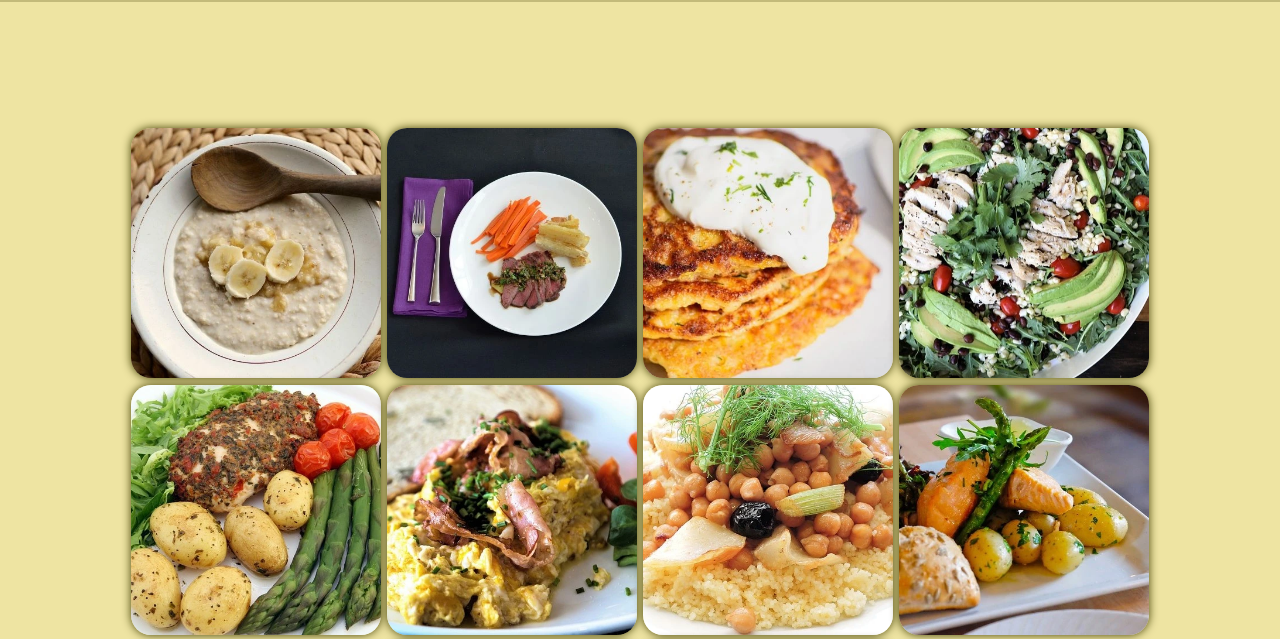
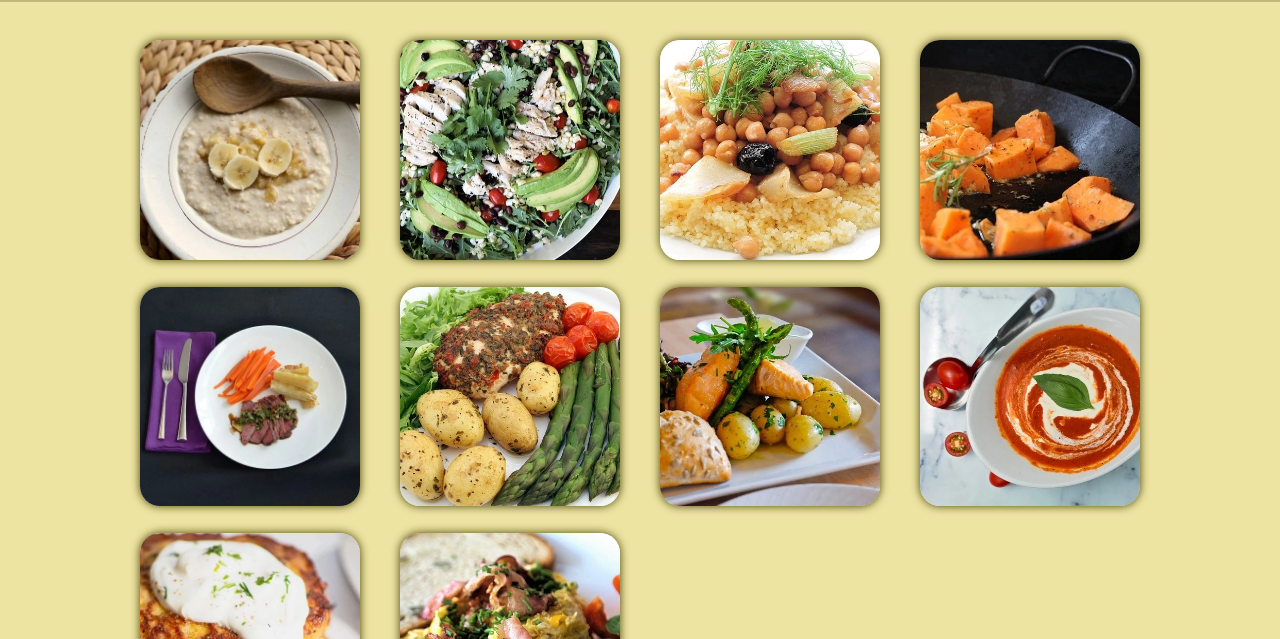
Before and after one commit to JanCimWay/soul-food, a plain HTML site: page gallery.html in a window 1280 px wide. Shown: the part 102-741 px from the top of the page. Drawn offline with Linux system fonts and the light colour scheme.

Commit message:
images made responsive, gallery page done

```diff
--- a/assets/css/style.css
+++ b/assets/css/style.css
@@ -38,6 +38,9 @@ td {
 img {
     box-shadow: 0 0 10px #423f03;
     border-radius: 20px;
+    margin: 20px;
+    width: 80%;
+    max-width: 350px; /* 300px */
 }
 
 /* Header */
@@ -111,7 +114,7 @@ main {
     bottom: 50px;
     right: 20px;
     max-width: 400px;
-    color: 423f03;
+    color: #423f03;
     padding: 20px 10px;
 }
 
@@ -133,13 +136,6 @@ main {
     flex-direction: column;
     align-items: center;
     max-width: 750px;
-}
-
-#about img {
-    width: 80vw;
-    height: 80vw;
-    max-width: 300px;
-    max-height: 300px;
 }
 
 #about p {
@@ -203,26 +199,23 @@ main {
 /* Gallery */
 
 #gallery {
-    padding: 10vw 30px;
+    max-width: 80vw;
+    margin: 30px auto;
     display: flex;
     flex-direction: column;
-    align-items: center;
+}
+
+#menu-pics img {
+    margin: 10px;
+    width: 90%;
+    max-width: 400px;
+}
+
+#menu-pics {
     text-align: center;
 }
 
-#menu-pics img {
-    width: 80vw;
-    max-width: 250px;
-}
-
 /* Recipe */
-
-#recip-content img {
-    width: 80vw;
-    height: 80vw;
-    max-width: 300px;
-    max-height: 300px;
-}
 
 #recipe {
     display: flex;
@@ -311,6 +304,10 @@ main {
         padding: 60px;
     }
 
+    #menu-pics {
+        column-count: 2;
+    }
+
 }
 
 @media screen and (min-width: 950px) {
@@ -322,7 +319,7 @@ main {
         text-shadow: 0 0 3px #423f03;
     }
 
-    #gallery {
+    #menu-pics {
         column-count: 3;
     }
 
@@ -341,10 +338,15 @@ main {
         margin: 0 0 10px 30px;
         text-align: left;
     }
+
+    #menu-pics img:hover {
+        border: 2px solid #c3ba7a;
+        box-shadow: 0 0 20px #423f03;
+    }
 }
 
 @media screen and (min-width: 1200px) {
-    #gallery {
+    #menu-pics {
         column-count: 4;
     }
 }
```
